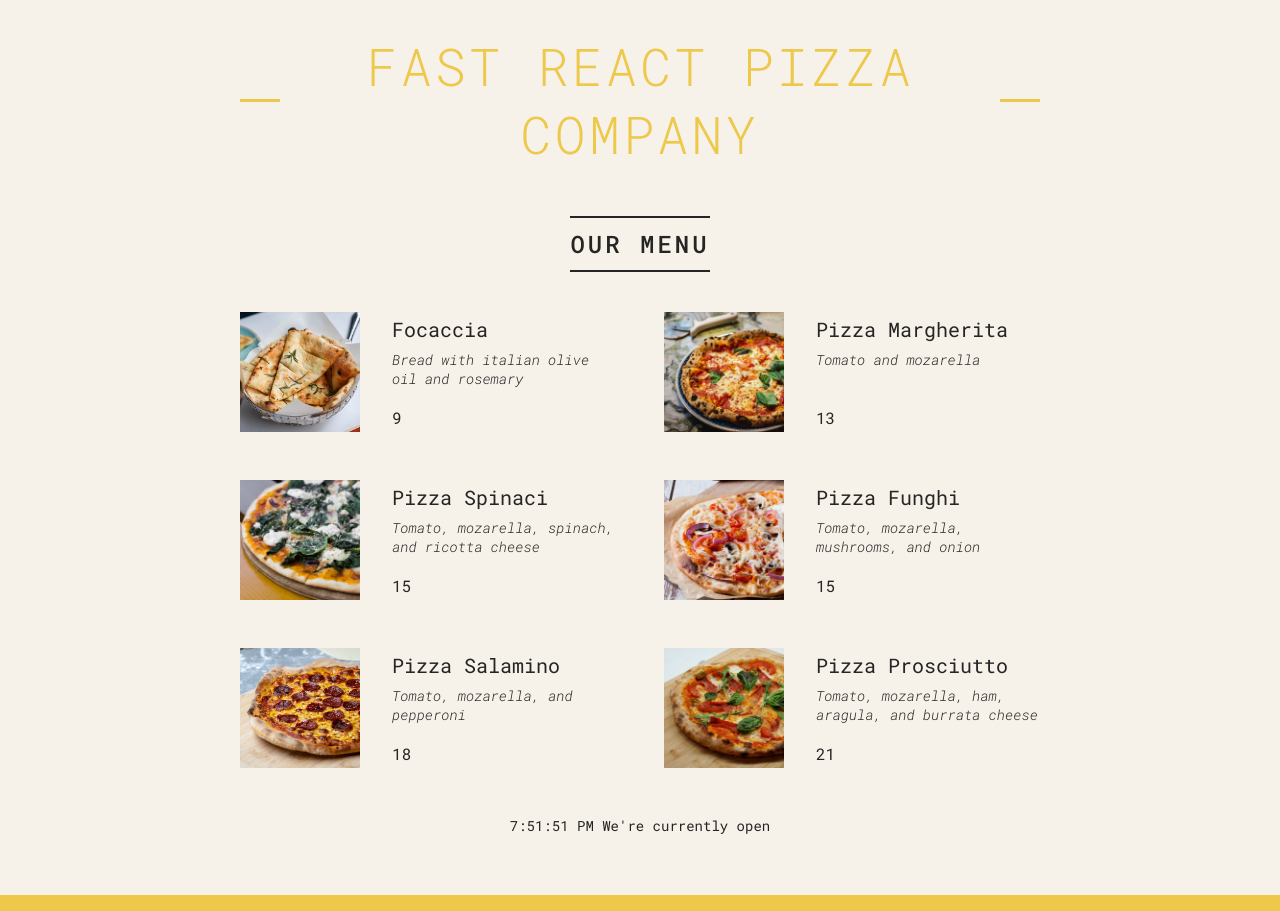
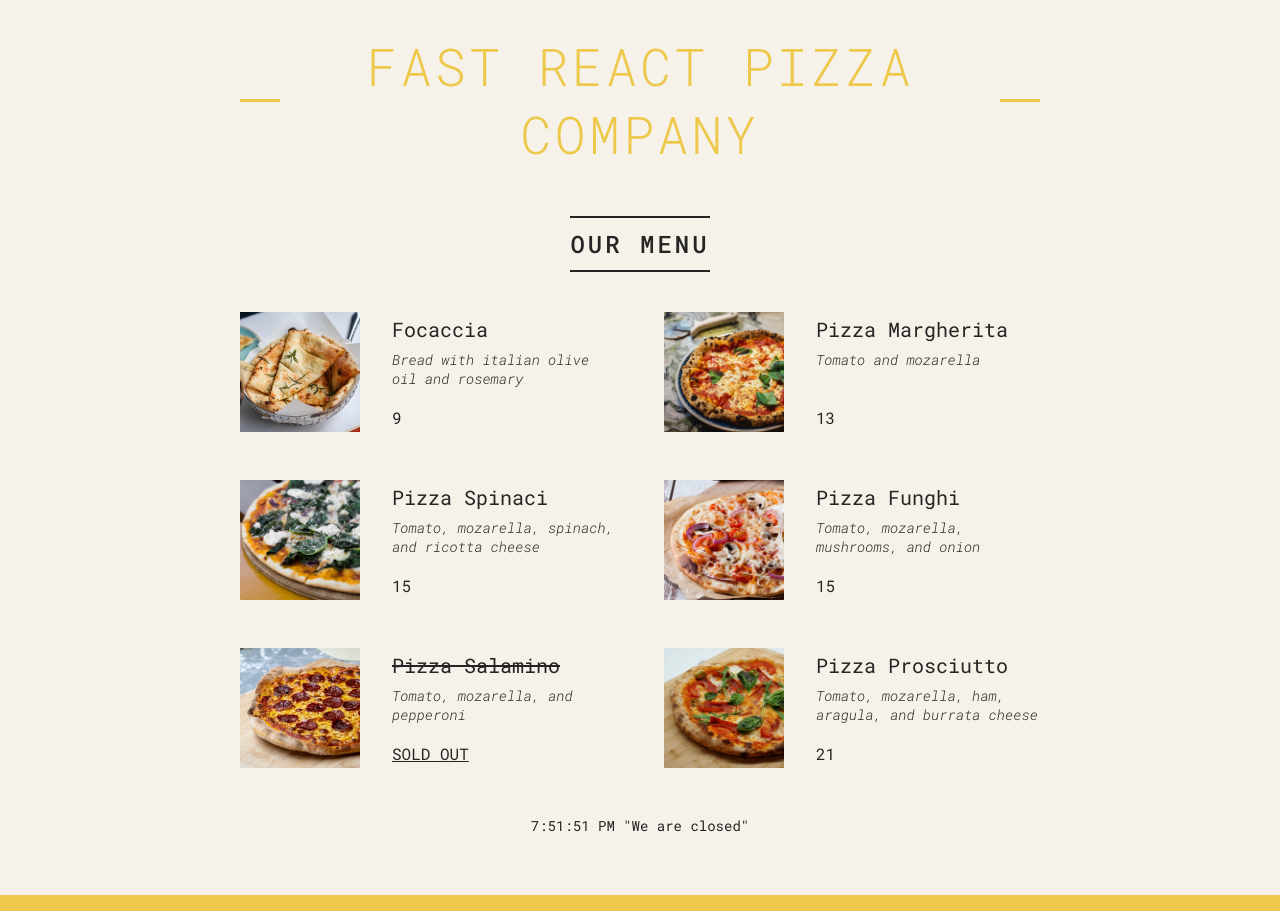
Before and after one commit to User-Reid/react-refresh-start, a React (Vite) app: page / in a window 1280 px wide. Built offline with nearby package versions, Linux system fonts and the light colour scheme.

Commit message:
conditionally rendering return values

```diff
--- a/Components/Footer.tsx
+++ b/Components/Footer.tsx
@@ -5,9 +5,17 @@ export default function Footer() {
   const isOpen = hour >= openHour && hour <= closeHour;
   console.log(isOpen);
 
-  return (
-    <footer className="footer">
-      {new Date().toLocaleTimeString()} We're currently open
-    </footer>
-  );
+  if (!isOpen) {
+    return (
+      <p>
+        We're happy to welcome you between {openHour}:00 and {closeHour}:00.
+      </p>
+    );
+  } else {
+    return (
+      <footer className="footer">
+        {new Date().toLocaleTimeString()} "We are closed"
+      </footer>
+    );
+  }
 }
--- a/Components/Menu.tsx
+++ b/Components/Menu.tsx
@@ -57,11 +57,13 @@ export default function Menu() {
   return (
     <main className="menu">
       <h2>Our Menu</h2>
-      <ul className="pizzas">
-        {pizzaData.map((pizza) => (
-          <Pizza key={pizza.name} pizza={pizza} />
-        ))}
-      </ul>
+      {pizzaData && (
+        <ul className="pizzas">
+          {pizzaData.map((pizza) => (
+            <Pizza key={pizza.name} pizza={pizza} />
+          ))}
+        </ul>
+      )}
     </main>
   );
 }
--- a/Components/Pizza.tsx
+++ b/Components/Pizza.tsx
@@ -1,4 +1,16 @@
 export default function Pizza({ ...props }) {
+  if (props.pizza.soldOut) {
+    return (
+      <li className="pizza">
+        <img src={props.pizza.photoName} alt={props.pizza.name} />
+        <div>
+          <h3 style={{ textDecoration: "line-through" }}>{props.pizza.name}</h3>
+          <p>{props.pizza.ingredients}</p>
+          <span style={{ textDecoration: "underline" }}>SOLD OUT</span>
+        </div>
+      </li>
+    );
+  } else {
     return (
       <li className="pizza">
         <img src={props.pizza.photoName} alt={props.pizza.name} />
@@ -10,3 +22,4 @@ export default function Pizza({ ...props }) {
       </li>
     );
   }
+}
```
Lines whose indentation alone changed are shown as unchanged.
